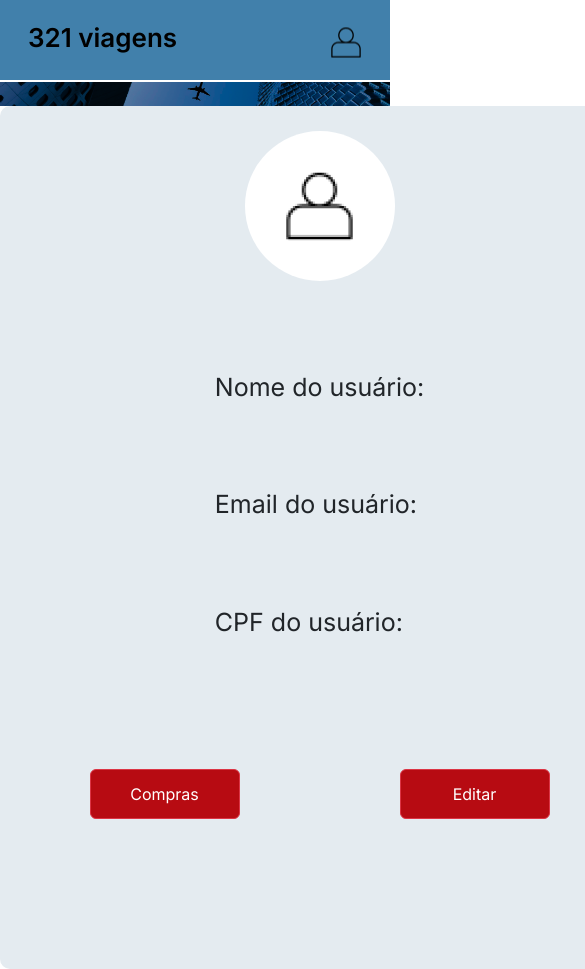
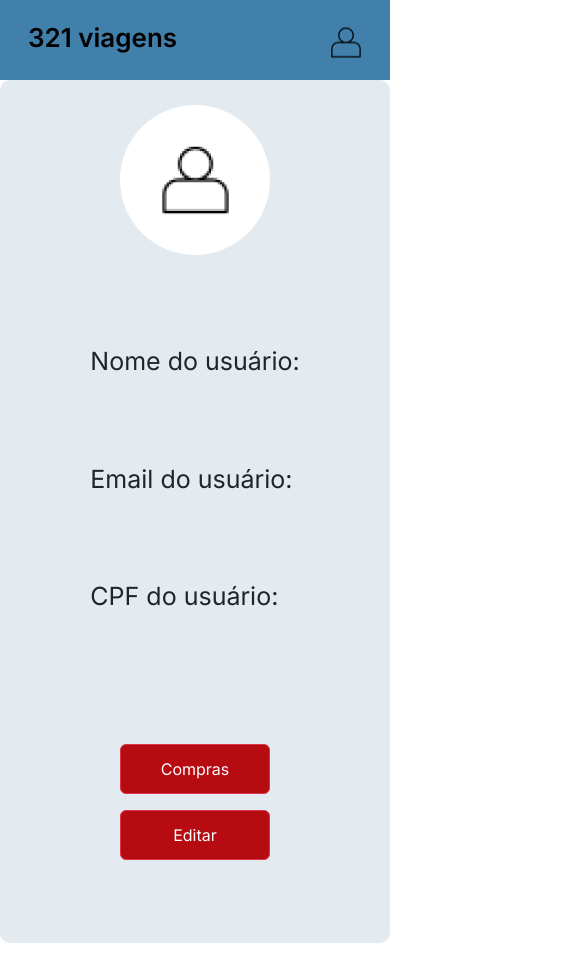
Before and after one commit to NeckBlick/Passagem-aera, a React (Create React App) app: page /logado in a window 390 px wide. Shown: the top 969 px of the page, 585 px wide, since content can reach past the window. After the commit the page ends 943 px from the top, so only its background shows below. Built offline with nearby package versions, Linux system fonts and the light colour scheme; no server answers.

Commit message:
cadastrado responsivo

```diff
--- a/src/pages/Logado/logado.css
+++ b/src/pages/Logado/logado.css
@@ -1,17 +1,16 @@
-*{
+* {
   margin: 0;
   padding: 0;
   box-sizing: border-box;
 }
 
-
-.img_header{
+.img_header {
   width: 100%;
 }
-.card_2{
-    width: 639px;
+.card_2 {
+  width: 100%;
   height: 863px;
-background: #E4EBF0;
+  background: #e4ebf0;
   border-radius: 10px;
   display: flex;
   flex-direction: column;
@@ -19,9 +18,9 @@ align-items: center;
   margin-right: auto;
   margin-left: auto;
   z-index: 9999;
-bottom: 30px
+  bottom: 30px;
 }
-.circulo_pessoa{
+.circulo_pessoa {
   width: 150px;
   height: 150px;
   border-radius: 50%;
@@ -30,46 +29,58 @@ bottom: 30px
   align-items: center;
   display: flex;
   margin-top: 25px;
-
 }
 
-.texto_main{
+.texto_main {
   display: flex;
   flex-direction: column;
   margin-top: 3.5rem;
   margin-bottom: 5rem;
 }
 
-p{
+p {
   padding: 2rem;
 }
 
-.botoes{
+.botoes {
   display: flex;
   justify-content: space-between;
-
-
 }
 
-.botao_compras{
+.botao_compras {
   margin-right: 5rem;
-
 }
 
-.botao_editar{
+.botao_editar {
   margin-left: 5rem;
-
 }
 
-.button{
-    background-color: #B70B12;
+.button {
+  background-color: #b70b12;
   width: 150px;
   height: 50px;
 }
-.button a{
+.button a {
   color: #fff;
 }
+@media (max-width:470px) {
+    .botao_compras{
+        margin-right: 0;
+    }
+    .botao_editar{
+        margin-left: 0;
+        margin-top: 1rem;
+    }
+    .botoes{
+        flex-direction: column;
+        align-items: center;
+        display: flex;
+    }
+    .img_header{
+        display: none;
+    }
+}
 
-p{
+p {
   font-size: 25px;
 }
```
Also changed, not shown: src/App.js (line endings or trailing spaces). Lines whose indentation alone changed are shown as unchanged.
